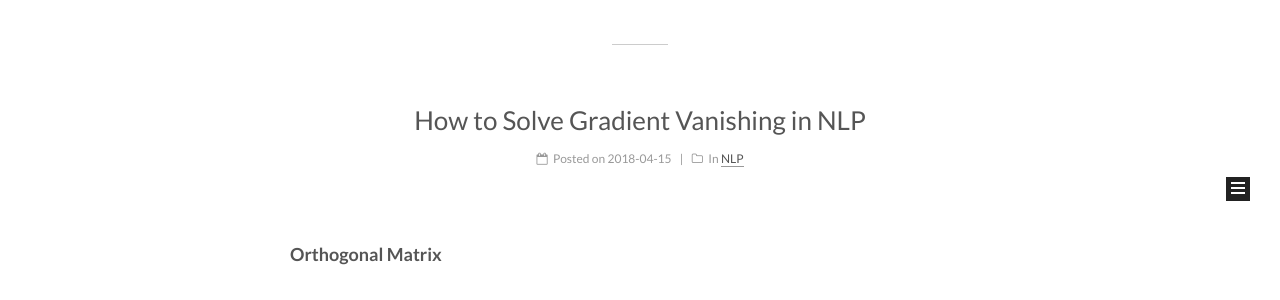
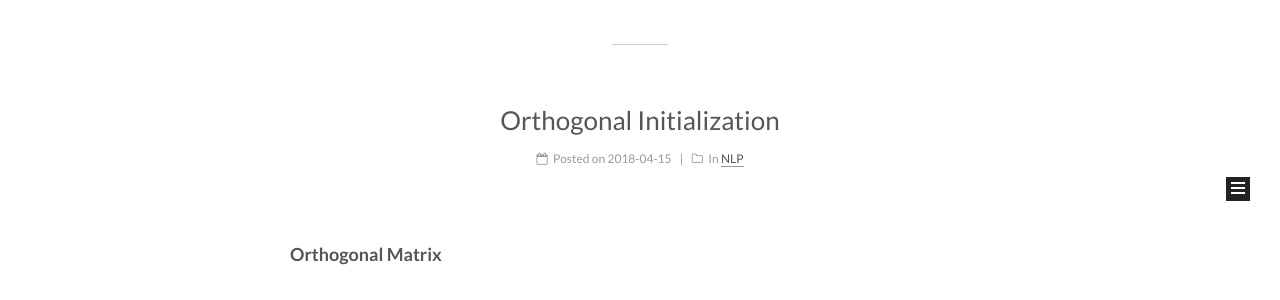
Before and after one commit to ChanghoPaeon/ChanghoPaeon.github.io, a Jekyll site: the page built from index.html, in a window 1280 px wide. Shown: the part 654-954 px from the top of the page. Built offline with Jekyll 4.4.1, drawn with Linux system fonts in a browser that asks for light colours; the list of posts is cut into pages by our own code.

Commit message:
fix title

```diff
--- a/_posts/2018-04-15-Orthogonal-initialization.md
+++ b/_posts/2018-04-15-Orthogonal-initialization.md
@@ -1,5 +1,5 @@
 ---
-title:  How to Solve Gradient Vanishing in NLP
+title: Orthogonal Initialization
 date: 2018-04-15
 categories:
 - NLP
```
